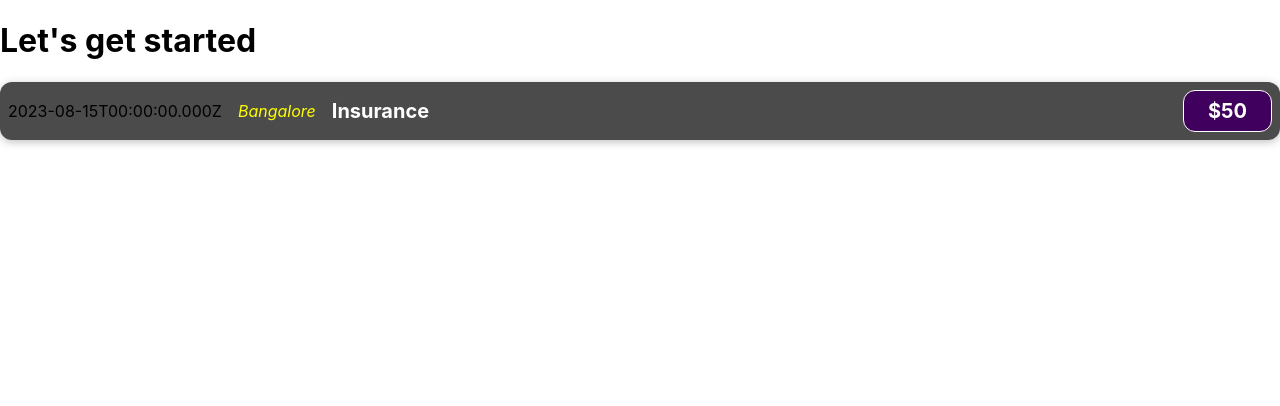
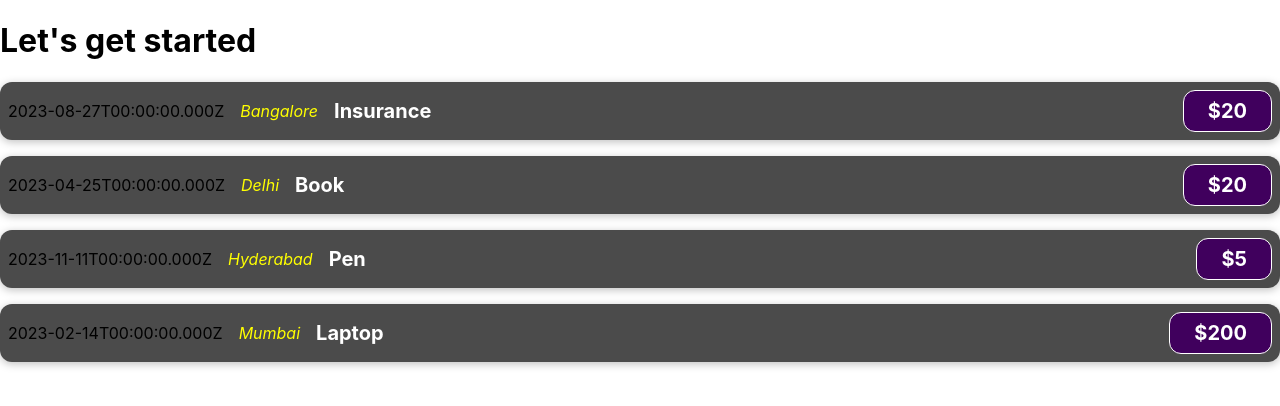
Before and after one commit to ysagar558/ReactDisplayTaskSharpener, a React (Create React App) app: page / in a window 1280 px wide. Shown: the top 406 px of the page. Built offline with nearby package versions, Linux system fonts and the light colour scheme.

Commit message:
Passing data using props

```diff
--- a/src/App.js
+++ b/src/App.js
@@ -9,7 +9,30 @@
   return (
     <div>
       <h1>Let's get started</h1>
-      <ExpenseItem></ExpenseItem>
+      <ExpenseItem
+        date={new Date(2023,7,27)}
+        title="Insurance"
+        price="20"
+        location="Bangalore"
+      ></ExpenseItem>
+      <ExpenseItem
+        date={new Date(2023, 3, 25)}
+        title="Book"
+        price="20"
+        location="Delhi"
+      ></ExpenseItem>
+      <ExpenseItem
+        date={new Date(2023, 10, 11)}
+        title="Pen"
+        price="5"
+        location="Hyderabad"
+      ></ExpenseItem>
+      <ExpenseItem
+        date={new Date(2023, 1, 14)}
+        title="Laptop"
+        price="200"
+        location="Mumbai"
+      ></ExpenseItem>
 
     </div>
   );
--- a/src/components/ExpenseItem.js
+++ b/src/components/ExpenseItem.js
@@ -1,18 +1,18 @@
 import "./ExpenseItem.css"
 
-function ExpenseItem(){
-        const expenseDate = new Date(2023, 7, 15).toISOString();
-  const expenseTitle = "Insurance";
-  const expenseAmount = 50;
-  const expenseLocation = "Bangalore";
+function ExpenseItem(props){
+  //       const expenseDate = new Date(2023, 7, 15).toISOString();
+  // const expenseTitle = "props.title";
+  // const expenseAmount = 50;
+  // const expenseLocation = "Bangalore";
 
   return (
     <div className="expense-item">
-      <div>{expenseDate}</div>
-      <div className="expense-item__location">{expenseLocation}</div>
+      <div>{props.date.toISOString()}</div>
+      <div className="expense-item__location">{props.location}</div>
       <div className="expense-item__description">
-        <h2>{expenseTitle}</h2>
-        <div className="expense-item__price">${expenseAmount}</div>
+        <h2>{props.title}</h2>
+        <div className="expense-item__price">${props.price}</div>
       </div>
     </div>
     );
```
